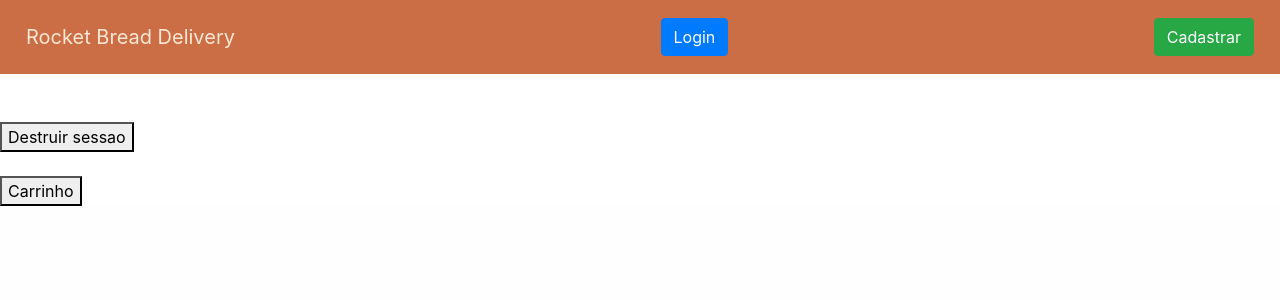
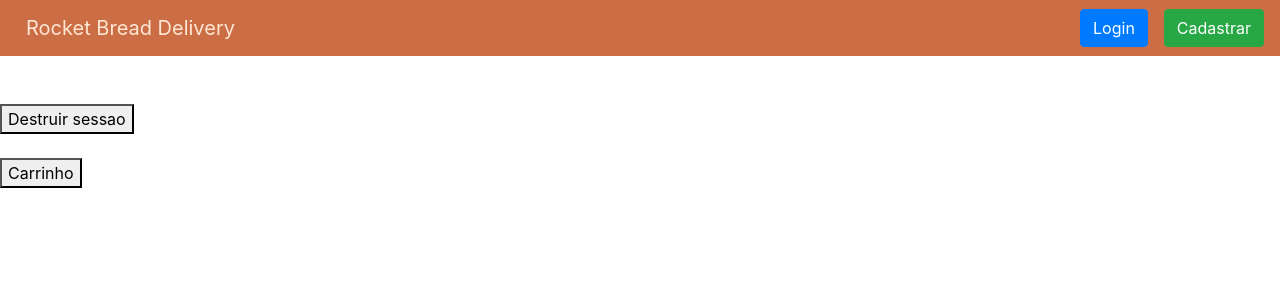
Before and after one commit to erickRochaIP/ROCKET-BREAD-DELIVERY, a PHP site: page / in a window 1280 px wide. Shown: the top 300 px of the page. Run offline with PHP 8.4, Linux system fonts and the light colour scheme; data that the repository does not hold is empty; a stand-in replaces the project's code that opens the database connection.

Commit message:
Colocar todos os botões da navbar na direita

```diff
--- a/navbar.php
+++ b/navbar.php
@@ -5,7 +5,7 @@
 <?php
 if (isset($_SESSION['usuario'])){
 ?>
-    <form class="form-inline topo" action="index.php" method="get">
+    <form class="form-inline" action="index.php" method="get">
     	<input type="hidden" name="class" value="Usuario">
     	<input type="hidden" name="acao" value="logout">
         <button class="btn btn-primary my-sm-0">Logout</button>
@@ -14,16 +14,18 @@ if (isset($_SESSION['usuario'])){
 <?php
 }else{
 ?>
-    <form class="form-inline topo" action="index.php" method="get">
+    <div class="form-inline">
+    <form action="index.php" method="get">
     	<input type="hidden" name="class" value="Usuario">
     	<input type="hidden" name="acao" value="getTelaLogin">
         <button class="btn btn-primary my-sm-0">Login</button>
     </form>
-    <form class="form-inline topo">
+    <form action="index.php" method="get">
     	<input type="hidden" name="class" value="Usuario">
     	<input type="hidden" name="acao" value="getTelaCadastro">
         <button class="btn btn-success my-sm-0 ml-3">Cadastrar</button>
     </form>
+    </div>
 <?php
 }
 ?>
```
